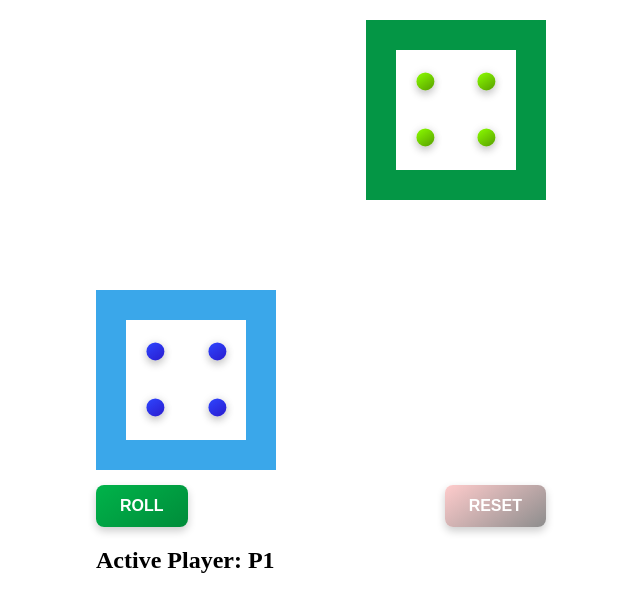
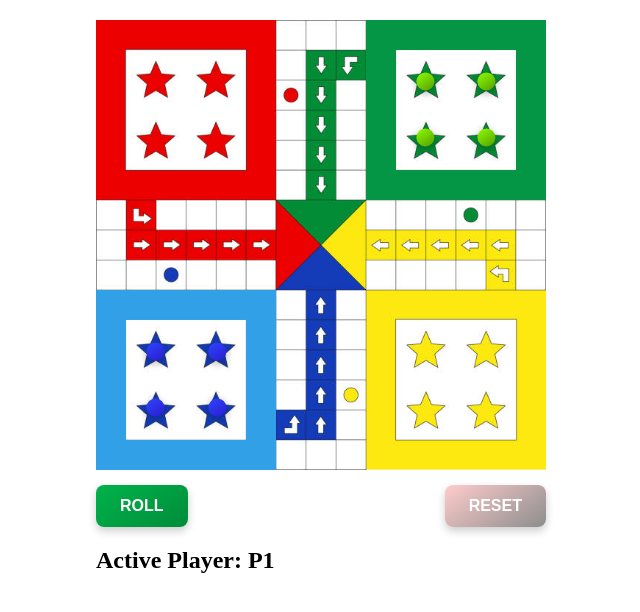
Before and after one commit to MajdAlkatan/LUDO-GAME, a plain HTML site: page game.html in a window 1280 px wide. Shown: the whole page, without its empty margins (319-959 px from the left). Drawn offline with Linux system fonts and the light colour scheme.

Commit message:
fix game.html

```diff
--- a/game.html
+++ b/game.html
@@ -22,7 +22,7 @@
 
     height: 450px;
     width: 100%;
-    background-image: url('./ludo-bg4.png');
+    background-image: url('./ludo/ludo-bg4.jpg');
     background-size: contain;
     position: relative;
 }
```
